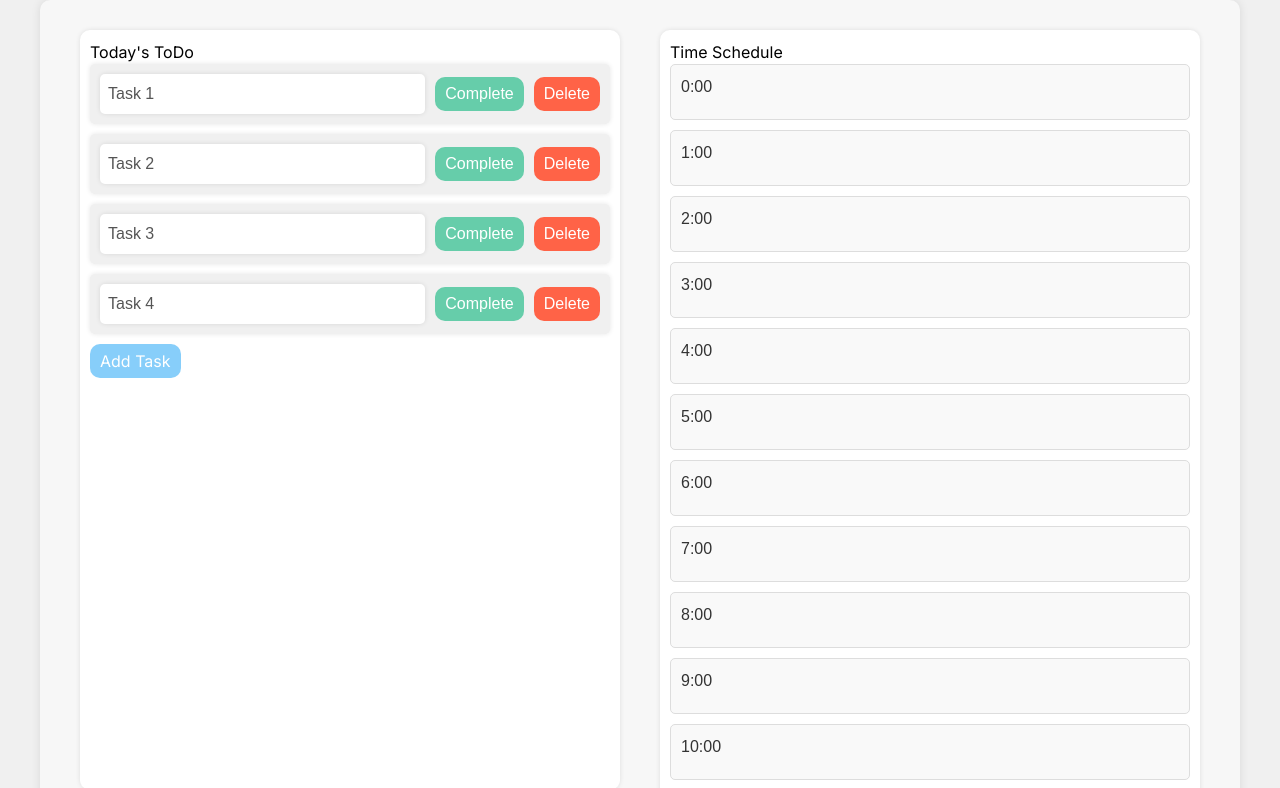
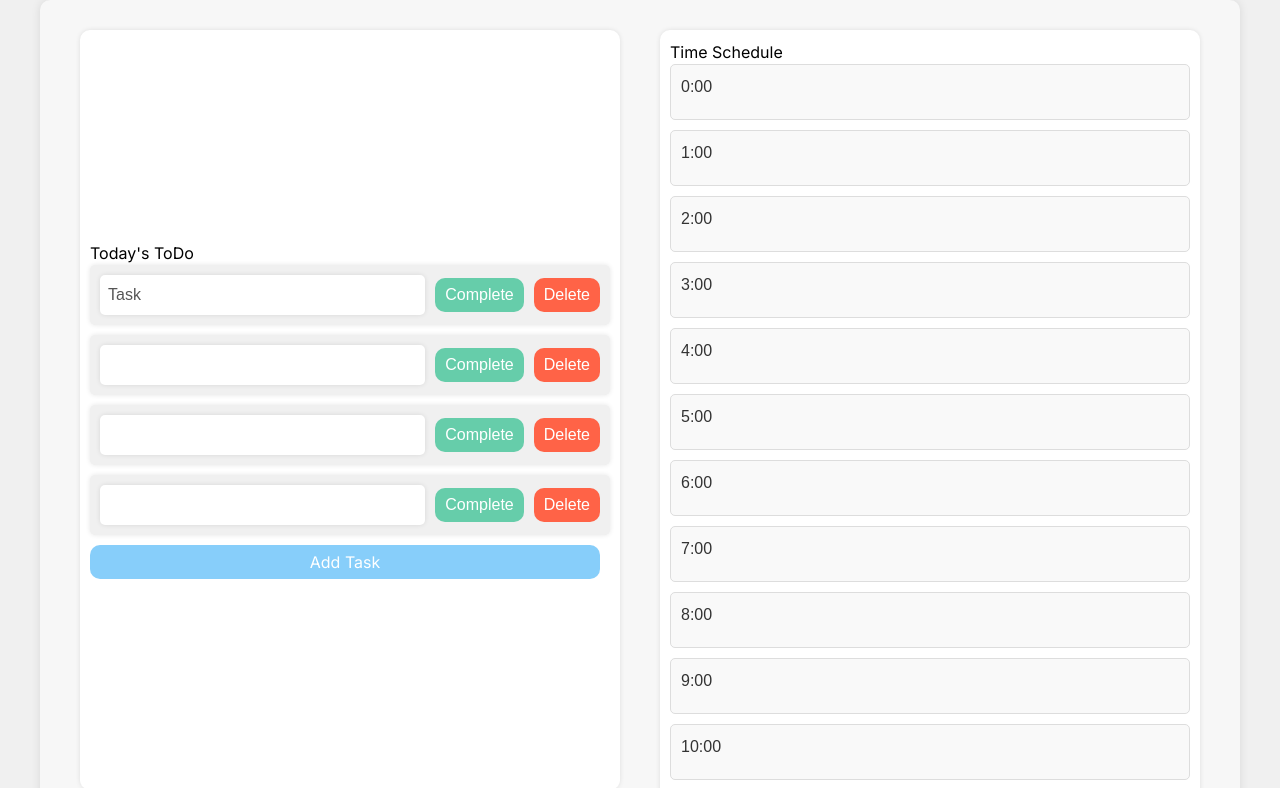
Before and after one commit to laplamon/time_scheduler, a Next.js app: page / in a window 1280 px wide. Shown: the top 788 px of the page. Built offline with nearby package versions, Linux system fonts and the light colour scheme.

Commit message:
arrange layout justify center

```diff
--- a/app/page.tsx
+++ b/app/page.tsx
@@ -28,6 +28,9 @@ const Column = styled.div`
 
 // TODOリストのカラムスタイル定義
 const TodoColumn = styled(Column)`
+  display: flex;
+  flex-direction: column;
+  justify-content: center;
   position: sticky;
   top: 20px;
   height: calc(100vh - 40px);
@@ -58,8 +61,6 @@ const Row = styled.div`
 // 時間ラベルのスタイル定義
 const TimeLabel = styled.span`
   width: 60px;
-  // text-align: right;
-  // margin-right: 10px;
   font-family: "Arial", sans-serif;
   color: #333;
 `;
@@ -173,10 +174,10 @@ const App: React.FC = () => {
   // 状態を定義
   const [tasks, setTasks] = useState<Task[]>([]);
   const [todoItems, setTodoItems] = useState<Task[]>([
-    { text: "Task 1", completed: false },
-    { text: "Task 2", completed: false },
-    { text: "Task 3", completed: false },
-    { text: "Task 4", completed: false },
+    { text: "Task", completed: false },
+    { text: "", completed: false },
+    { text: "", completed: false },
+    { text: "", completed: false },
   ]);
   const [selectedTask, setSelectedTask] = useState<string | null>(null);
   const [taskAssignments, setTaskAssignments] = useState<string[][]>(
```
